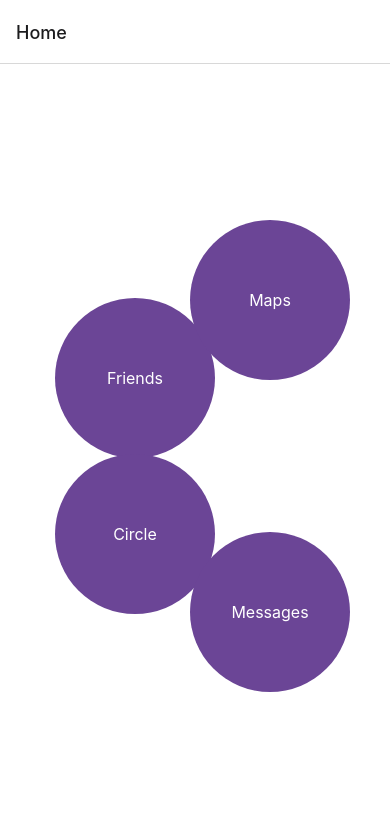
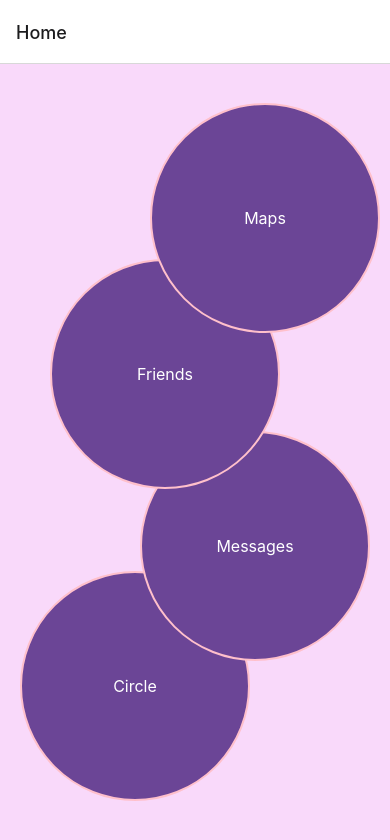
Before and after one commit to SU-CS-321-Spring-2023/Hemoglyphics, a React Native app: screen /Home in a window 390 px wide. Shown: the top 840 px of the page. Built offline with nearby package versions, Linux system fonts and the light colour scheme.

Commit message:
fun updated circles

```diff
--- a/HomeScreen.js
+++ b/HomeScreen.js
@@ -15,10 +15,10 @@ const Circle = ({ circleStyle, text, onPress}) => {
 const HomeScreen = ({navigation}) => {
     return(
       <View style={styles.appContainer}>
-         <Circle circleStyle={[styles.circle1, { top: '30%', left: 55 }]} text="Friends" onPress={() => navigation.navigate('Friends')}/>
-         <Circle circleStyle={[styles.circle2, { top: '50%', left: 55 }]} text="Circle" onPress={() => navigation.navigate('Circle')}/>
-         <Circle circleStyle={[styles.circle3, { top: '20%', right: 40 }]} text="Maps" onPress={() => navigation.navigate('Maps')}/>
-         <Circle circleStyle={[styles.circle5, { top: '60%', right: 40 }]} text="Messages" onPress={() => navigation.navigate('Messages')}/>
+         <Circle circleStyle={[styles.circle1, { zIndex: 3 },{ top: '25%', left: 50 }]} text="Friends" onPress={() => navigation.navigate('Friends')}/>
+         <Circle circleStyle={[styles.circle2, { elevation: 1 },{ top: '65%', left: 20 }]} text="Circle" onPress={() => navigation.navigate('Circle')}/>
+         <Circle circleStyle={[styles.circle3, { zIndex: 4 },{ top: '5%', right: 10 }]} text="Maps" onPress={() => navigation.navigate('Maps')}/>
+         <Circle circleStyle={[styles.circle5, { elevation: 1 },{ top: '47%', right: 20 }]} text="Messages" onPress={() => navigation.navigate('Messages')}/>
       </View>
     )
 }
@@ -33,12 +33,14 @@ const styles = StyleSheet.create({
     paddingRight: 10,
     justifyContent: 'center',
     alignItems: 'center',
-    backgroundColor: 'white',
+    backgroundColor: 'rgba(249, 217, 250, 1)',
   },
   circle: {
-    width: 160,
-    height: 160,
-    borderRadius: 160 / 2,
+   borderWidth : 2,
+    borderColor: 'pink',
+    width: 230,
+    height: 230,
+    borderRadius: 230 / 2,
     position: 'absolute',
     justifyContent: 'center',
     alignItems: 'center',
```
